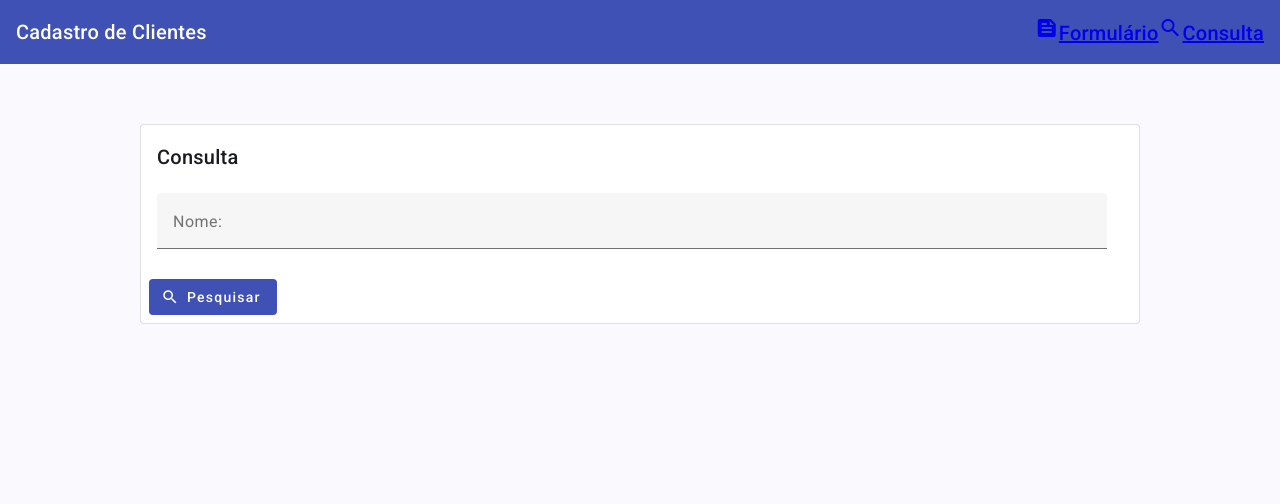
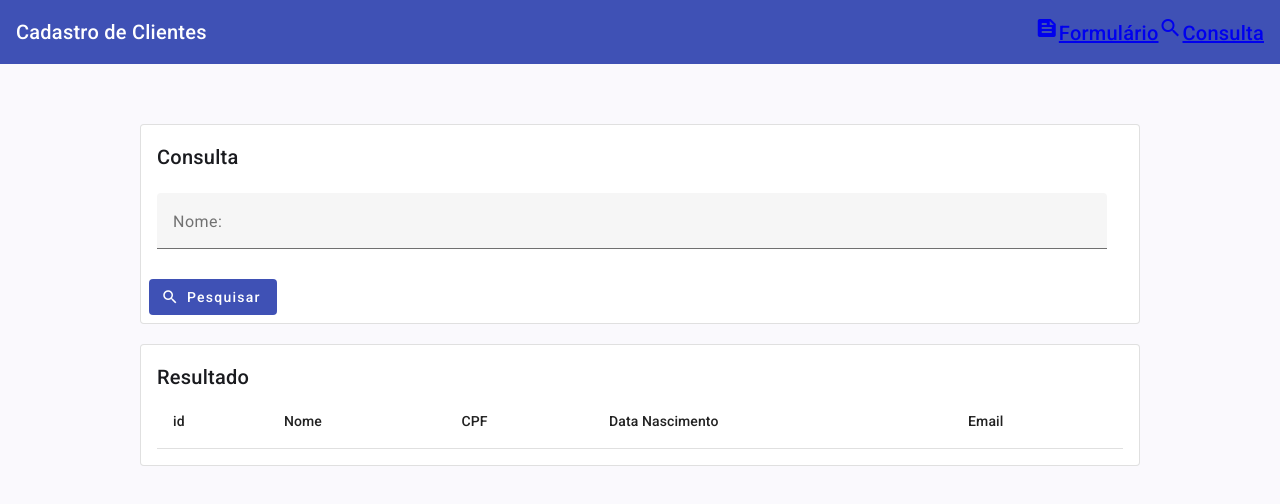
Before and after one commit to HeFidelis/crud-angular-material, an Angular app: page /consulta in a window 1280 px wide. Shown: the top 504 px of the page. Built offline with nearby package versions, Linux system fonts and the light colour scheme.

Commit message:
Implementando a Table com Angular Material

```diff
--- a/src/app/consulta/consulta.html
+++ b/src/app/consulta/consulta.html
@@ -25,3 +25,44 @@
     </form>
   </div>
 </div>
+
+<div fxLayout="row" fxLayoutAlign="center" class="mt-20">
+  <div fxLayout="column" fxFlex="1000px">
+    <mat-card appearance="outlined">
+      <mat-card-header>
+        <mat-card-title>Resultado</mat-card-title>
+      </mat-card-header>
+      <mat-card-content>
+        <table mat-table [dataSource]="listaClientes">
+          <ng-container matColumnDef="id">
+            <th mat-header-cell *matHeaderCellDef>id</th>
+            <td mat-cell *matCellDef="let cliente">{{ cliente.id }}</td>
+          </ng-container>
+
+          <ng-container matColumnDef="nome">
+            <th mat-header-cell *matHeaderCellDef>Nome</th>
+            <td mat-cell *matCellDef="let cliente">{{ cliente.nome }}</td>
+          </ng-container>
+
+          <ng-container matColumnDef="cpf">
+            <th mat-header-cell *matHeaderCellDef>CPF</th>
+            <td mat-cell *matCellDef="let cliente">{{ cliente.cpf }}</td>
+          </ng-container>
+
+          <ng-container matColumnDef="dataNascimento">
+            <th mat-header-cell *matHeaderCellDef>Data Nascimento</th>
+            <td mat-cell *matCellDef="let cliente">{{ cliente.dataNascimento }}</td>
+          </ng-container>
+
+          <ng-container matColumnDef="email">
+            <th mat-header-cell *matHeaderCellDef>Email</th>
+            <td mat-cell *matCellDef="let cliente">{{ cliente.email }}</td>
+          </ng-container>
+
+          <tr mat-header-row *matHeaderRowDef="colunasTable"></tr>
+          <tr mat-row *matRowDef="let row; columns: colunasTable"></tr>
+        </table>
+      </mat-card-content>
+    </mat-card>
+  </div>
+</div>
--- a/src/app/consulta/consulta.ts
+++ b/src/app/consulta/consulta.ts
@@ -1,4 +1,5 @@
 import { Component, OnInit } from '@angular/core';
+import { CommonModule } from '@angular/common';
 import { MatInputModule} from '@angular/material/input'
 import { MatCardModule} from '@angular/material/card'
 import { FlexLayoutModule} from '@angular/flex-layout'
@@ -18,14 +19,16 @@
     MatIconModule,
     FormsModule,
     MatTableModule,
-    MatButtonModule
+    MatButtonModule,
+    CommonModule
 ],
   templateUrl: './consulta.html',
   styleUrl: './consulta.scss',
 })
-export class Consulta {
+export class Consulta implements OnInit {
 
   listaClientes: Cliente[] = [];
+  colunasTable: string[] = ["id", "nome", "cpf", "dataNascimento", "email"];
 
   constructor(private service: ClienteService){
 
```
